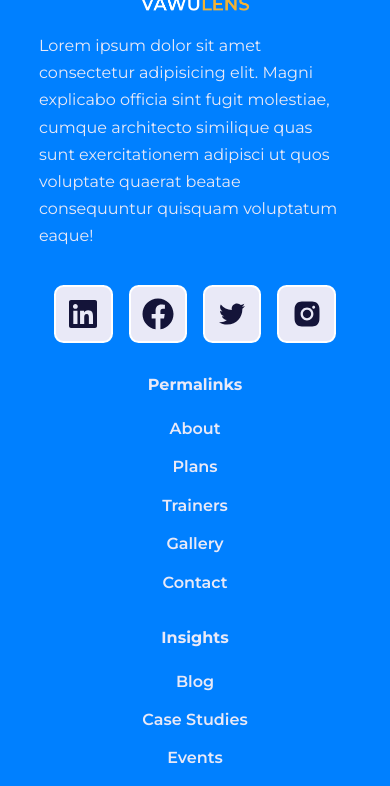
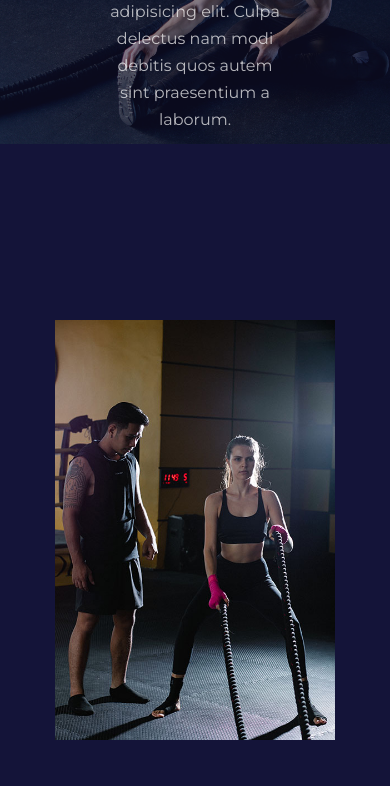
Before and after one commit to omarahmad101/vawulens, a React (Create React App) app: page /Gallery in a window 390 px wide. Shown: the part 256-1042 px from the top of the page. Built offline with nearby package versions, Linux system fonts and the light colour scheme.

Commit message:
Gallery and notfound page with its responsivity

```diff
--- a/src/Pages/gallary/Gallary.jsx
+++ b/src/Pages/gallary/Gallary.jsx
@@ -1,12 +1,37 @@
 import React from 'react'
+import Header from '../../components/Header'
+import HeaderImage from '../../images/header_bg_3.jpg'
 import './gallary.css'
 
-const Gallary = () => {
+const Gallery = () => { // Corrected component name "Gallary" to "Gallery"
+  const galleryLength = 15; // Corrected typo "gallaryLenth" to "galleryLength"
+  const images = [];
+
+  for(let i = 1; i <= galleryLength; i++) {
+    // Added `.jpg` extension for image imports
+    images.push(require(`../../images/gallery${i}.jpg`));
+  }
+
   return (
-    <div>
-      Gallaryssss
-    </div>
-  )
-}
+    <>
+      <Header title="Our Gallery" image={HeaderImage}> {/* Fixed typo in title "Our Gallary" to "Our Gallery" */}
+        Lorem ipsum dolor sit amet consectetur, adipisicing elit. Culpa delectus
+        nam modi debitis quos autem sint praesentium a laborum.
+      </Header>
 
-export default Gallary
+      <section className="gallery">
+        <div className="container gallery__container">
+          {
+            images.map((image, index) => {
+              return <article key={index}>
+                <img src={image} alt={`Gallery Image ${index + 1}`} /> {/* Added `.default` to image source */}
+              </article>
+            })
+          }
+        </div>
+      </section>
+    </>
+  );
+};
+
+export default Gallery; // Corrected component name "Gallary" to "Gallery"
--- a/src/Pages/gallary/gallary.css
+++ b/src/Pages/gallary/gallary.css
@@ -0,0 +1,35 @@
+.gallery__container {
+    display: grid;
+    grid-template-columns: repeat(3, 1fr);
+}
+
+.gallery__container article {
+    border: 1rem solid transparent;
+    transition: var(--transition);
+}
+
+.gallery__container article:hover {
+    border-color: var(--color-gray-500);
+}
+
+@media screen and (max-width:1024px) {
+    .gallery__container {
+        grid-template-columns: 1fr 1fr;
+        gap: 2rem;
+    }
+
+    .gallery__container article {
+        border-radius: 0;
+    }
+}
+
+@media screen and (max-width:600px) {
+    .gallery__container {
+        grid-template-columns: 1fr;
+        gap: 1rem;
+    }
+
+    .gallery__container article {
+        border-radius: 0;
+    }
+}
--- a/src/Pages/home/Home.jsx
+++ b/src/Pages/home/Home.jsx
@@ -5,7 +5,6 @@ import Programs from '../../components/Programs';
 import Values from '../../components/Values';
 import Faqs from '../../components/Faqs';
 import Testimonials from '../../components/Testimonials';
-import Footer from '../../components/Footer';
 const Home = () => {
   return (
     <>
@@ -14,7 +13,7 @@ const Home = () => {
       <Values />
       <Faqs />
       <Testimonials />
-      <Footer />
+
     </>
   );
 };
--- a/src/Pages/notFound/Notfound.jsx
+++ b/src/Pages/notFound/Notfound.jsx
@@ -1,9 +1,17 @@
 import React from 'react'
+import {Link} from 'react-router-dom';
 import './notfound.css'
 
 const Notfound = () => {
   return (
-    <div>Notfound</div>
+   <section>
+    <div className="container notfound__container">
+      <h2>
+        Page not Found
+      </h2>
+      <Link to="/" className='btn'>go back to home</Link>
+    </div>
+   </section>
   )
 }
 
--- a/src/Pages/notFound/notfound.css
+++ b/src/Pages/notFound/notfound.css
@@ -0,0 +1,9 @@
+.notfound__container{
+    text-align: center;
+    padding: 8rem;
+}
+
+.notfound__container .btn {
+    margin-top: 2rem;
+    display: inline-block;
+}
```
